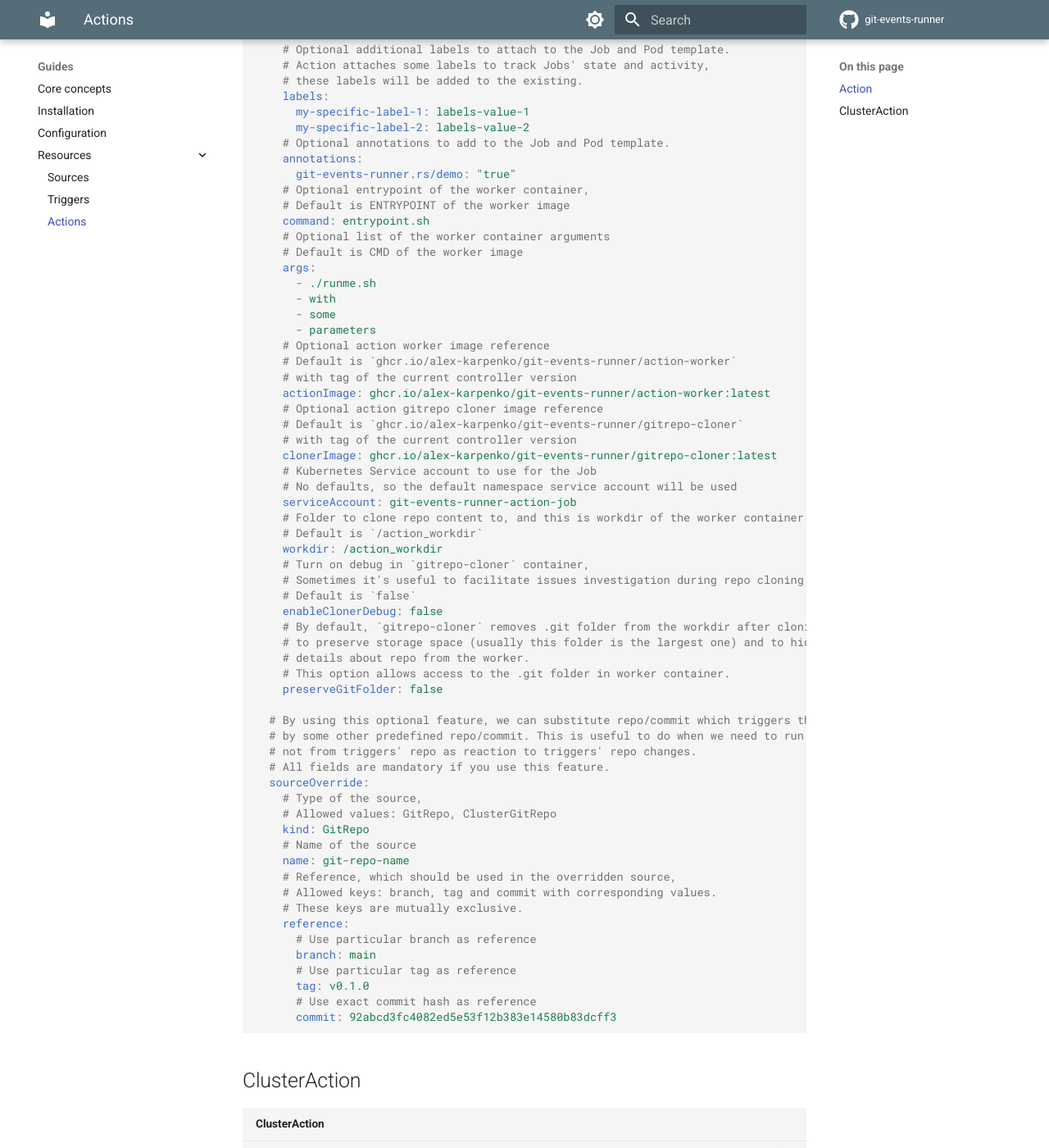
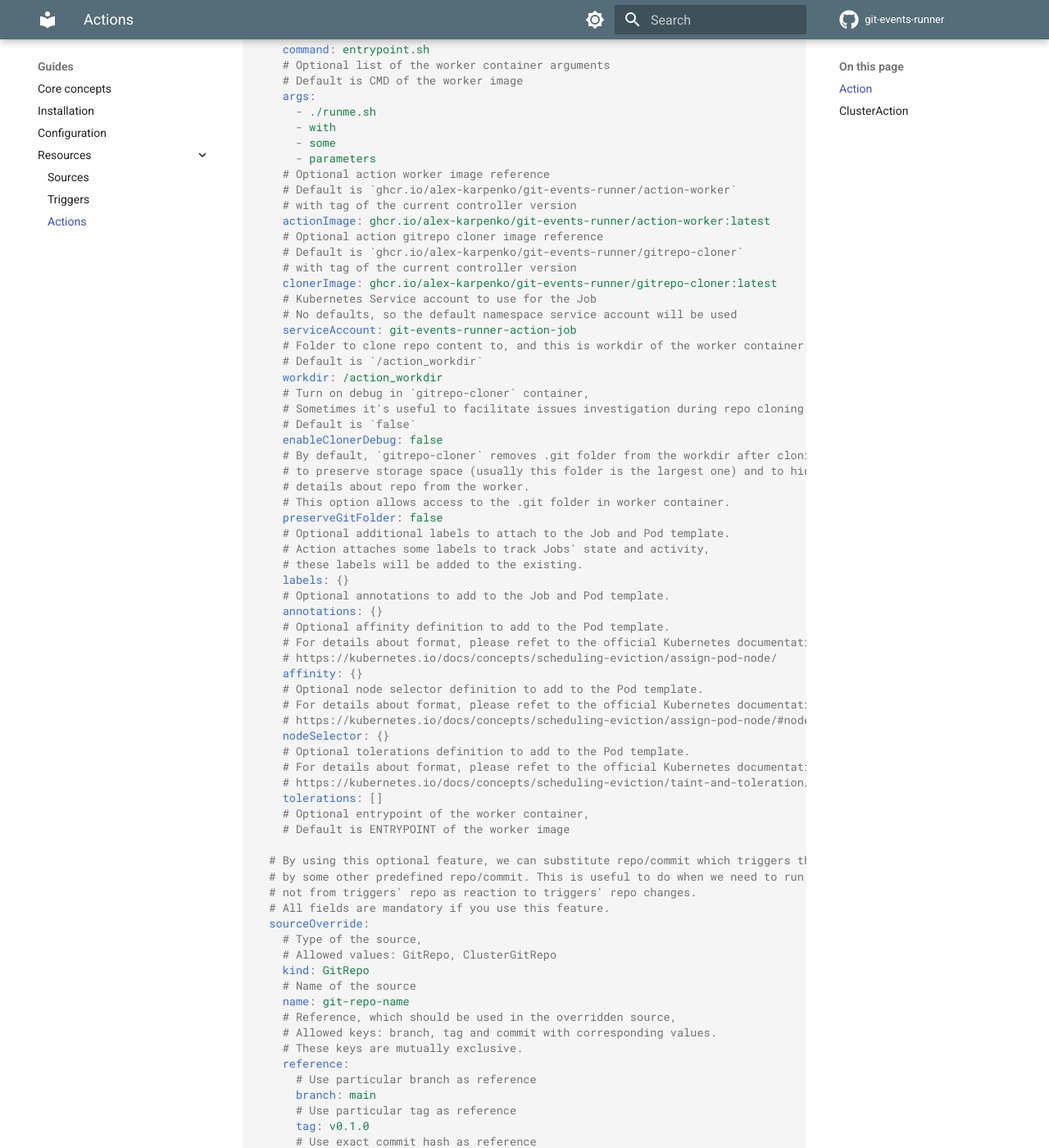
Before and after one commit to alex-karpenko/git-events-runner, an MkDocs documentation site: the page built from docs/resources/actions.md, in a window 1280 px wide and 1400 px high, scrolled down 1011 px. Shown: the whole window at 82% size. Built offline with MkDocs 1.6.1 and Material for MkDocs 9.7.7, drawn with Linux system fonts in a browser that asks for light colours; comment, search, counter and statistics services are not loaded; some of the changed text lies outside the part shown.

Commit message:
feat: Implement actinJob config with affinity, nodeSelector and tolerations rules

```diff
--- a/Cargo.toml
+++ b/Cargo.toml
@@ -7,7 +7,7 @@ keywords = ["kubernetes", "operator", "git", "events", "runner"]
 license = "MIT"
 name = "git-events-runner"
 repository = "https://github.com/alex-karpenko/git-events-runner"
-version = "0.1.1"
+version = "0.2.0"
 
 [[bin]]
 doc = false
@@ -36,7 +36,7 @@ clap = { version = "4.5.4", features = ["derive"] }
 futures = "0.3.30"
 git2 = "0.18.3"
 humantime = "2.1.0"
-k8s-openapi = { version = "0.22.0", features = ["v1_27"] }
+k8s-openapi = { version = "0.22.0", features = ["v1_27", "schemars"] }
 kube = { version = "0.91.0", features = [
     "runtime",
     "client",
--- a/docs/examples/action.yaml
+++ b/docs/examples/action.yaml
@@ -6,17 +6,6 @@ metadata:
 spec:
   # Optional definition of the Job to run to complete this action
   actionJob:
-    # Optional additional labels to attach to the Job and Pod template.
-    # Action attaches some labels to track Jobs' state and activity,
-    # these labels will be added to the existing.
-    labels:
-      my-specific-label-1: labels-value-1
-      my-specific-label-2: labels-value-2
-    # Optional annotations to add to the Job and Pod template.
-    annotations:
-      git-events-runner.rs/demo: "true"
-    # Optional entrypoint of the worker container,
-    # Default is ENTRYPOINT of the worker image
     command: entrypoint.sh
     # Optional list of the worker container arguments
     # Default is CMD of the worker image
@@ -48,6 +37,26 @@ spec:
     # details about repo from the worker.
     # This option allows access to the .git folder in worker container.
     preserveGitFolder: false
+    # Optional additional labels to attach to the Job and Pod template.
+    # Action attaches some labels to track Jobs' state and activity,
+    # these labels will be added to the existing.
+    labels: {}
+    # Optional annotations to add to the Job and Pod template.
+    annotations: {}
+    # Optional affinity definition to add to the Pod template.
+    # For details about format, please refet to the official Kubernetes documentation:
+    # https://kubernetes.io/docs/concepts/scheduling-eviction/assign-pod-node/
+    affinity: {}
+    # Optional node selector definition to add to the Pod template.
+    # For details about format, please refet to the official Kubernetes documentation:
+    # https://kubernetes.io/docs/concepts/scheduling-eviction/assign-pod-node/#nodeselector
+    nodeSelector: {}
+    # Optional tolerations definition to add to the Pod template.
+    # For details about format, please refet to the official Kubernetes documentation:
+    # https://kubernetes.io/docs/concepts/scheduling-eviction/taint-and-toleration/
+    tolerations: []
+    # Optional entrypoint of the worker container,
+    # Default is ENTRYPOINT of the worker image
 
   # By using this optional feature, we can substitute repo/commit which triggers this action,
   # by some other predefined repo/commit. This is useful to do when we need to run something
--- a/docs/examples/clusteraction.yaml
+++ b/docs/examples/clusteraction.yaml
@@ -5,15 +5,6 @@ metadata:
 spec:
   # Optional definition of the Job to run to complete this action
   actionJob:
-    # Optional additional labels to attach to the Job and Pod template.
-    # Action attaches some labels to track Jobs' state and activity,
-    # these labels will be added to the existing.
-    labels:
-      my-specific-label-1: labels-value-1
-      my-specific-label-2: labels-value-2
-    # Optional annotations to add to the Job and Pod template.
-    annotations:
-      git-events-runner.rs/demo: "true"
     # Optional entrypoint of the worker container,
     # Default is ENTRYPOINT of the worker image
     command: entrypoint.sh
@@ -47,6 +38,26 @@ spec:
     # details about repo from the worker.
     # This option allows access to the .git folder in worker container.
     preserveGitFolder: false
+    # Optional additional labels to attach to the Job and Pod template.
+    # Action attaches some labels to track Jobs' state and activity,
+    # these labels will be added to the existing.
+    labels: {}
+    # Optional annotations to add to the Job and Pod template.
+    annotations: {}
+    # Optional affinity definition to add to the Pod template.
+    # For details about format, please refet to the official Kubernetes documentation:
+    # https://kubernetes.io/docs/concepts/scheduling-eviction/assign-pod-node/
+    affinity: {}
+    # Optional node selector definition to add to the Pod template.
+    # For details about format, please refet to the official Kubernetes documentation:
+    # https://kubernetes.io/docs/concepts/scheduling-eviction/assign-pod-node/#nodeselector
+    nodeSelector: {}
+    # Optional tolerations definition to add to the Pod template.
+    # For details about format, please refet to the official Kubernetes documentation:
+    # https://kubernetes.io/docs/concepts/scheduling-eviction/taint-and-toleration/
+    tolerations: []
+    # Optional entrypoint of the worker container,
+    # Default is ENTRYPOINT of the worker image
 
   # By using this optional feature, we can substitute repo/commit which triggers this action,
   # by some other predefined repo/commit. This is useful to do when we need to run something
```
Also changed, not shown: ROADMAP.md (+2 -2 lines), 2 other files.
